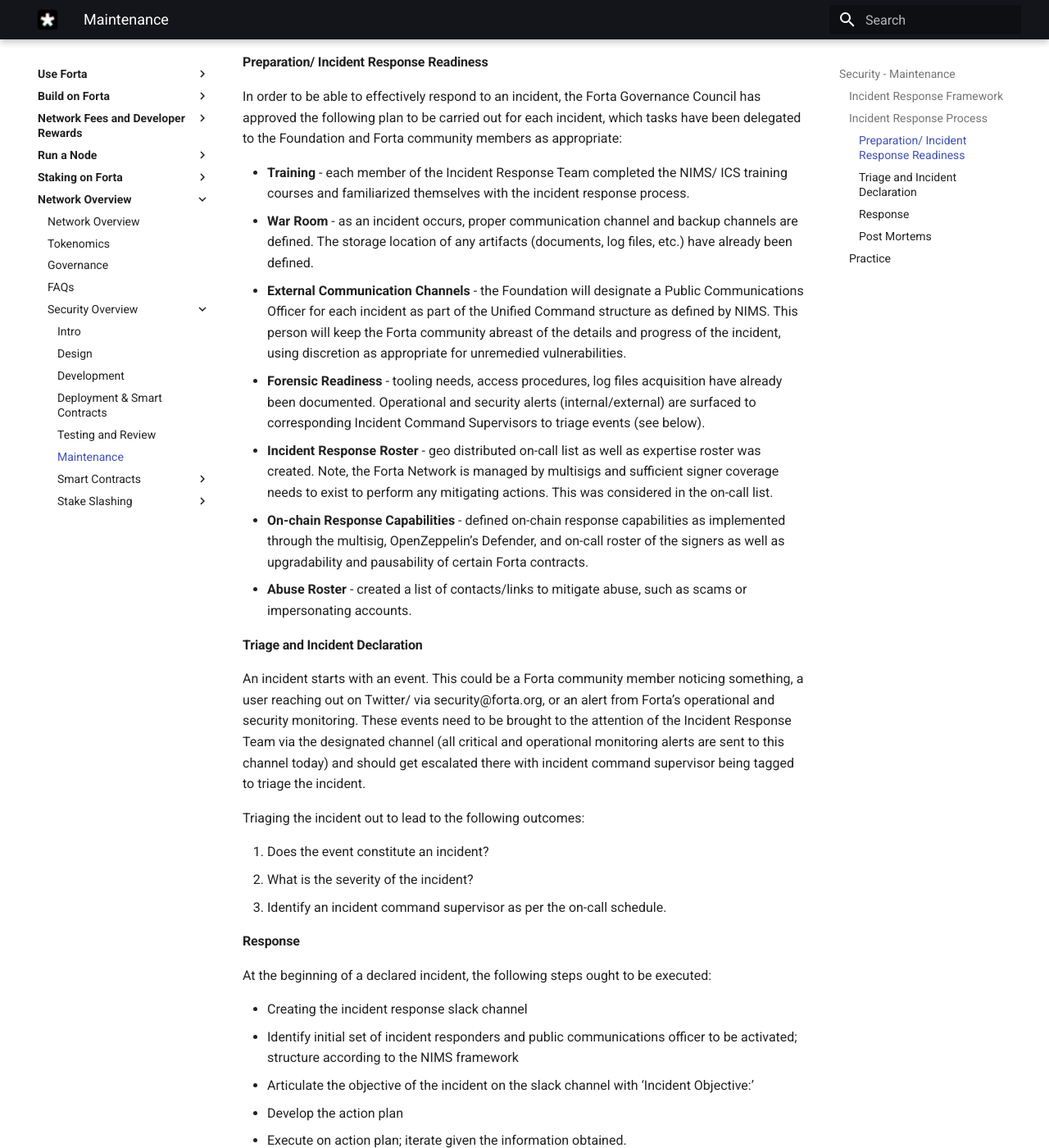
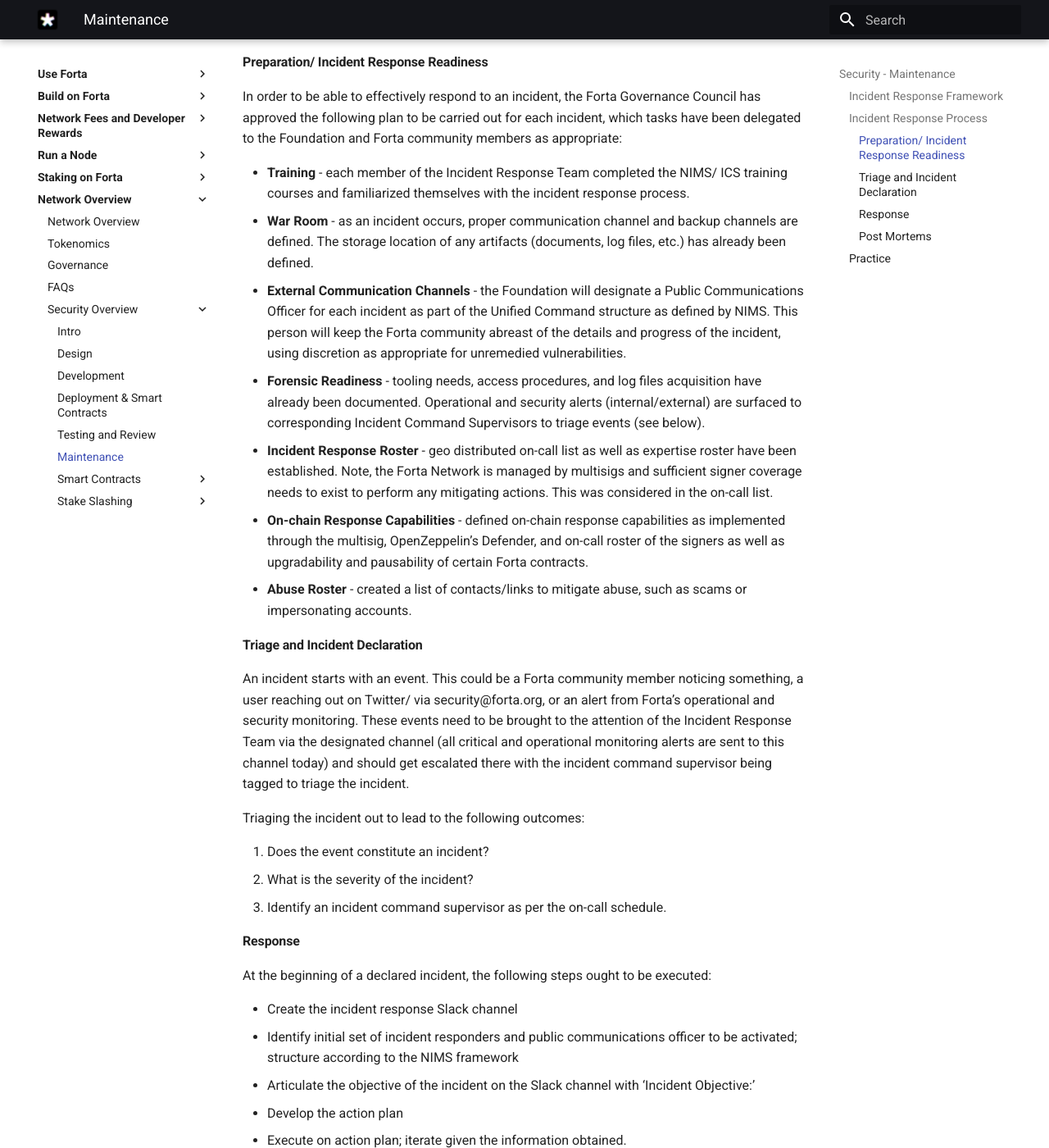
Before and after one commit to forta-network/docs, an MkDocs documentation site: the page built from docs/security-maintain.md, in a window 1280 px wide and 1400 px high, scrolled down 1691 px. Shown: the whole window at 82% size. Built offline with MkDocs 1.6.1 and Material for MkDocs 9.7.7, drawn with Linux system fonts in a browser that asks for light colours; some of the changed text lies outside the part shown.

Commit message:
Update Securiy Maintain doc

```diff
--- a/docs/security-maintain.md
+++ b/docs/security-maintain.md
@@ -4,7 +4,7 @@
 
 The Forta Foundation has instituted an initial incident response process. While incidents can be categorized into normal events, incidents, and emergency events, this section focuses on the latter as an extreme case. The processes and structure applied here can selectively flow into the former types of incidents. Of course, all the actions described in the security section of these docs could be described as preventative actions; incidents do occur though and at the start of the incident one requires detective actions, such as operational and security monitoring, as well as community engagement and appropriate communication channels (e.g. [@FortaNetwork](https://twitter.com/FortaNetwork) and [Forta Discord](https://discord.com/invite/fortanetwork) or private channels for unremedied vulnerabilities). Further, the Forta Foundation has established a bug bounty program on [Immunefi](https://immunefi.com/bounty/forta/).
 
-When incidents occur, incident readiness and ability to take corrective actions are needed. While the incident process describes roles, responsibilities and actions to take during an incident, incident readiness needs to facilitate the action plan associated with the objectives set out for the incident response process. This includes aspects like defining communication channels, having the right audit trails, having capabilities to respond to an incident swiftly (e.g. pausing or updating a smart contract).
+When incidents occur, incident readiness and ability to take corrective actions are needed. While the incident process describes roles, responsibilities and actions to take during an incident, incident readiness needs to facilitate the action plan associated with the objectives set out for the incident response process. This includes aspects like defining communication channels, having the right audit trails, and having capabilities to respond to an incident swiftly (e.g. pausing or updating a smart contract).
 
 ### Incident Response Framework
 The Forta Incident Response process is modeled after the FEMA National Incident Management System (NIMS). It is a standardized approach used by US government agencies for incident management that translates well into the cybersecurity space. It’s been used for over 40 years as an effective framework to effectively handle incidents. NIMS is organized into three key components and gets activated when an incident occurs:
@@ -38,16 +38,16 @@
 In order to be able to effectively respond to an incident, the Forta Governance Council has approved the following plan to be carried out for each incident, which tasks have been delegated to the Foundation and Forta community members as appropriate:
 
 - **Training** - each member of the Incident Response Team completed the NIMS/ ICS training courses and familiarized themselves with the incident response process.
-- **War Room** - as an incident occurs, proper communication channel and backup channels are defined. The storage location of any artifacts (documents, log files, etc.) have already been defined.
+- **War Room** - as an incident occurs, proper communication channel and backup channels are defined. The storage location of any artifacts (documents, log files, etc.) has already been defined.
 - **External Communication Channels** - the Foundation will designate a Public Communications Officer for each incident as part of the Unified Command structure as defined by NIMS. This person will keep the Forta community abreast of the details and progress of the incident, using discretion as appropriate for unremedied vulnerabilities.
-- **Forensic Readiness** - tooling needs, access procedures, log files acquisition have already been documented. Operational and security alerts (internal/external) are surfaced to corresponding Incident Command Supervisors to triage events (see below).
-- **Incident Response Roster** - geo distributed on-call list as well as expertise roster was created. Note, the Forta Network is managed by multisigs and sufficient signer coverage needs to exist to perform any mitigating actions. This was considered in the on-call list.
+- **Forensic Readiness** - tooling needs, access procedures, and log files acquisition have already been documented. Operational and security alerts (internal/external) are surfaced to corresponding Incident Command Supervisors to triage events (see below).
+- **Incident Response Roster** - geo distributed on-call list as well as expertise roster have been established. Note, the Forta Network is managed by multisigs and sufficient signer coverage needs to exist to perform any mitigating actions. This was considered in the on-call list.
 - **On-chain Response Capabilities** - defined on-chain response capabilities as implemented through the multisig, OpenZeppelin’s Defender, and on-call roster of the signers as well as upgradability and pausability of certain Forta contracts.
 - **Abuse Roster** - created a list of contacts/links to mitigate abuse, such as scams or impersonating accounts.
 
 
 #### Triage and Incident Declaration
-An incident starts with an event. This could be a Forta community member noticing something, a user reaching out on Twitter/ via security@forta.org, or an alert from Forta’s operational and security monitoring. These events need to be brought to the attention of the Incident Response Team via the designated channel (all critical and operational monitoring alerts are sent to this channel today) and should get escalated there with incident command supervisor being tagged to triage the incident.
+An incident starts with an event. This could be a Forta community member noticing something, a user reaching out on Twitter/ via security@forta.org, or an alert from Forta’s operational and security monitoring. These events need to be brought to the attention of the Incident Response Team via the designated channel (all critical and operational monitoring alerts are sent to this channel today) and should get escalated there with the incident command supervisor being tagged to triage the incident.
 
 Triaging the incident out to lead to the following outcomes:
 
@@ -59,15 +59,15 @@
 #### Response
 At the beginning of a declared incident, the following steps ought to be executed:
 
-- Creating the incident response slack channel
+- Create the incident response Slack channel
 - Identify initial set of incident responders and public communications officer to be activated; structure according to the NIMS framework
-- Articulate the objective of the incident on the slack channel with ‘Incident Objective:’
+- Articulate the objective of the incident on the Slack channel with ‘Incident Objective:’
 - Develop the action plan
 - Execute on action plan; iterate given the information obtained.
 - Setup regular calls between team leads and incident command supervisor
 - Setup regular calls between incident command supervisor and public communications officer
-- If an incident extends the business day, ensure a call with a hand off between the incident command supervisors and public communications officer.
-- Once objectives are achieved, declare incident as resolved and move towards the post mortem stage.
+- If an incident extends the business day, ensure a call with a hand-off between the incident command supervisors and public communications officer.
+- Once objectives are achieved, declare the incident as resolved and move towards the post mortem stage.
 
 
 #### Post Mortems
```
Also changed, not shown: other parts of docs/security-maintain.md (+2 -2 lines).
